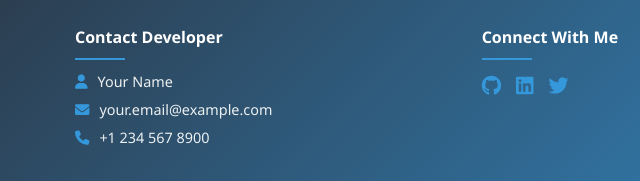
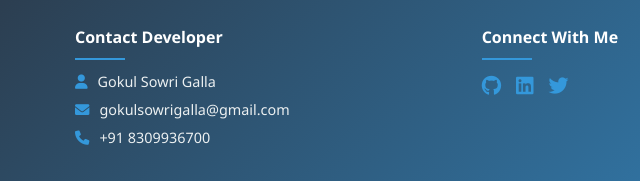
Before and after one commit to gokul3011-c/Balance-Your-Bucks-Real-Time-Project, a website: page index.html in a window 1280 px wide. Shown: the part 845-1026 px from the top of the page, 0-640 px from the left. Drawn offline with Linux system fonts and the light colour scheme; no server answers.

Commit message:
Update index.html

```diff
--- a/index.html
+++ b/index.html
@@ -42,15 +42,15 @@
         <div class="footer-content">
             <div class="footer-section">
                 <h3>Contact Developer</h3>
-                <p><i class="fas fa-user"></i> Your Name</p>
-                <p><i class="fas fa-envelope"></i> your.email@example.com</p>
-                <p><i class="fas fa-phone"></i> +1 234 567 8900</p>
+                <p><i class="fas fa-user"></i> Gokul Sowri Galla</p>
+                <p><i class="fas fa-envelope"></i> gokulsowrigalla@gmail.com</p>
+                <p><i class="fas fa-phone"></i> +91 8309936700</p>
             </div>
             <div class="footer-section">
                 <h3>Connect With Me</h3>
                 <div class="social-links">
-                    <a href="https://github.com/yourusername" target="_blank"><i class="fab fa-github"></i></a>
-                    <a href="https://linkedin.com/in/yourusername" target="_blank"><i class="fab fa-linkedin"></i></a>
+                    <a href="https://github.com/gokul3011-c" target="_blank"><i class="fab fa-github"></i></a>
+                    <a href="https://www.linkedin.com/in/gokul-sowri-galla-350856289/" target="_blank"><i class="fab fa-linkedin"></i></a>
                     <a href="https://twitter.com/yourusername" target="_blank"><i class="fab fa-twitter"></i></a>
                 </div>
             </div>
@@ -63,4 +63,5 @@
     </footer>
     <script src="script.js"></script>
 </body>
+
 </html>
```
